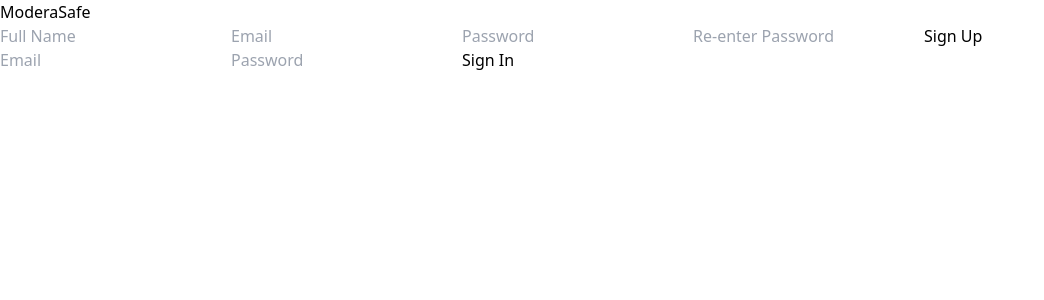
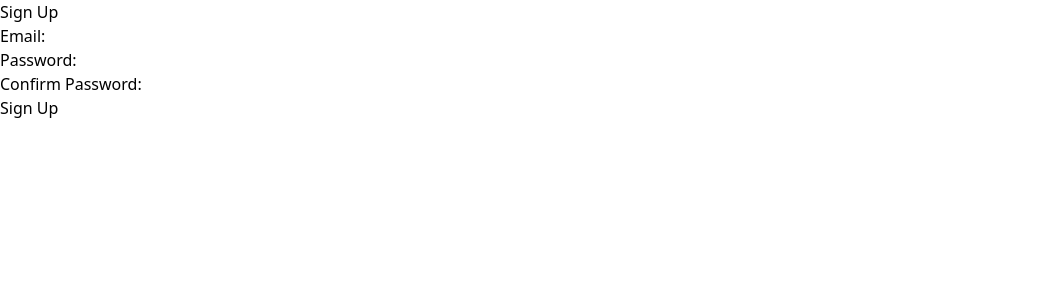
Before and after one commit to abdulaamir9496/ModeraSafe, a React (Vite) app: page /sign-up in a window 1280 px wide. Shown: the top 300 px of the page, without its empty margins (0-1044 px from the left). Built offline with nearby package versions, Linux system fonts and the light colour scheme.

Commit message:
SignUpForm

```diff
--- a/package.json
+++ b/package.json
@@ -10,6 +10,7 @@
     "preview": "vite preview"
   },
   "dependencies": {
+    "prop-types": "^15.8.1",
     "react": "^18.3.1",
     "react-dom": "^18.3.1",
     "react-router-dom": "^7.0.2"
--- a/src/App.jsx
+++ b/src/App.jsx
@@ -1,16 +1,23 @@
-import SignInForm from './components/Auth/SignInForm'
-import SignUpForm from './components/Auth/SignUpForm'
-import './index.css'
+import { BrowserRouter as Router, Route, Routes } from 'react-router-dom';
+import { AuthProvider } from './contexts/AuthContext'; // Import the AuthProvider
+import Home from './pages/Home';
+import SignInPage from './pages/SignInPage';
+import SignUpPage from './pages/SignUpPage';
+import ModerationHub from './pages/ModerationHub';
 
-function App() {
+const App = () => {
+    return (
+        <AuthProvider>
+            <Router>
+                <Routes>
+                    <Route path="/" element={<Home />} />
+                    <Route path="/sign-in" element={<SignInPage />} />
+                    <Route path="/sign-up" element={<SignUpPage />} />
+                    <Route path="/moderation-hub" element={<ModerationHub />} />
+                </Routes>
+            </Router>
+        </AuthProvider>
+    );
+};
 
-  return (
-    <>
-      <h1 className='text-3xl font-bold underline'>ModeraSafe</h1>
-      <SignUpForm />
-      <SignInForm />
-    </>
-  )
-}
-
-export default App
+export default App;
--- a/src/components/Auth/SignInForm.jsx
+++ b/src/components/Auth/SignInForm.jsx
@@ -1,36 +1,49 @@
 import { useState } from 'react';
-import { useHistory } from 'react-router-dom';
-import authService from 'path/to/authService';  // Import authService
+import { useAuth } from '../contexts/AuthContext';
 
 const SignInForm = () => {
+    const { signIn } = useAuth();
     const [email, setEmail] = useState('');
     const [password, setPassword] = useState('');
     const [error, setError] = useState('');
-  const history = useHistory();
 
-  const handleSubmit = async (e) => {
+    const handleSubmit = (e) => {
         e.preventDefault();
-    try {
-      const response = await authService.login({ email, password });
-      if (response.success) {
-        history.push('/moderation');  // Redirect to moderation page
+        // Simulate login logic (replace with your own)
+        if (email === 'user@example.com' && password === 'password123') {
+            signIn({ email });
         } else {
-        setError(response.message || 'Invalid credentials');
-      }
-    } catch (error) {
-      setError('An error occurred');
-      console.log(error);
+            setError('Invalid credentials');
         }
     };
 
     return (
+        <div>
+            <h2>Sign In</h2>
+            {error && <p style={{ color: 'red' }}>{error}</p>}
             <form onSubmit={handleSubmit}>
-      <input type="email" value={email} onChange={(e) => setEmail(e.target.value)} placeholder="Email" required />
-      <input type="password" value={password} onChange={(e) => setPassword(e.target.value)} placeholder="Password" required />
-      {error && <div className="error">{error}</div>}
+                <div>
+                    <label>Email:</label>
+                    <input
+                        type="email"
+                        value={email}
+                        onChange={(e) => setEmail(e.target.value)}
+                        required
+                    />
+                </div>
+                <div>
+                    <label>Password:</label>
+                    <input
+                        type="password"
+                        value={password}
+                        onChange={(e) => setPassword(e.target.value)}
+                        required
+                    />
+                </div>
                 <button type="submit">Sign In</button>
             </form>
+        </div>
     );
 };
 
-export default SignInForm
+export default SignInForm;
--- a/src/components/Auth/SignUpForm.jsx
+++ b/src/components/Auth/SignUpForm.jsx
@@ -1,46 +1,61 @@
 import { useState } from 'react';
-import { useHistory } from 'react-router-dom';
-import authService from 'path/to/authService';  // Import authService
+import { useAuth } from '../../contexts/AuthContext';
 
 const SignUpForm = () => {
-  const [fullName, setFullName] = useState('');
+    const { signUp } = useAuth();
     const [email, setEmail] = useState('');
     const [password, setPassword] = useState('');
     const [confirmPassword, setConfirmPassword] = useState('');
     const [error, setError] = useState('');
-  const history = useHistory();
 
-  const handleSubmit = async (e) => {
+    const handleSubmit = (e) => {
         e.preventDefault();
+        // Basic validation
         if (password !== confirmPassword) {
             setError('Passwords do not match');
             return;
         }
 
-    // Make API call to register user
-    try {
-      const response = await authService.register({ fullName, email, password });
-      if (response.success) {
-        history.push('/moderation');  // Redirect to moderation page
-      } else {
-        setError(response.message || 'An error occurred');
-      }
-    } catch (error) {
-      setError('An error occurred');
-      console.log(error);
-    }
+        // Simulate sign-up logic (replace with your own)
+        signUp({ email, password });
     };
 
     return (
+        <div>
+            <h2>Sign Up</h2>
+            {error && <p style={{ color: 'red' }}>{error}</p>}
             <form onSubmit={handleSubmit}>
-      <input type="text" value={fullName} onChange={(e) => setFullName(e.target.value)} placeholder="Full Name" required />
-      <input type="email" value={email} onChange={(e) => setEmail(e.target.value)} placeholder="Email" required />
-      <input type="password" value={password} onChange={(e) => setPassword(e.target.value)} placeholder="Password" required />
-      <input type="password" value={confirmPassword} onChange={(e) => setConfirmPassword(e.target.value)} placeholder="Re-enter Password" required />
-      {error && <div className="error">{error}</div>}
+                <div>
+                    <label>Email:</label>
+                    <input
+                        type="email"
+                        value={email}
+                        onChange={(e) => setEmail(e.target.value)}
+                        required
+                    />
+                </div>
+                <div>
+                    <label>Password:</label>
+                    <input
+                        type="password"
+                        value={password}
+                        onChange={(e) => setPassword(e.target.value)}
+                        required
+                    />
+                </div>
+                <div>
+                    <label>Confirm Password:</label>
+                    <input
+                        type="password"
+                        value={confirmPassword}
+                        onChange={(e) => setConfirmPassword(e.target.value)}
+                        required
+                    />
+                </div>
                 <button type="submit">Sign Up</button>
             </form>
+        </div>
     );
 };
 
-export default SignUpForm
+export default SignUpForm;
--- /dev/null
+++ b/src/contexts/AuthContext.jsx
@@ -0,0 +1,44 @@
+import { createContext, useContext, useState } from 'react';
+import PropTypes from 'prop-types';
+
+
+// Create Context
+export const AuthContext = createContext();
+
+// Create a custom hook to use AuthContext
+export const useAuth = () => {
+    return useContext(AuthContext);
+};
+
+// AuthProvider component to wrap around the app
+export const AuthProvider = ({ children }) => {
+    const [user, setUser] = useState(null);
+
+    // SignIn function to authenticate the user
+    const signIn = (userData) => {
+        setUser(userData);
+        console.log('User signed in:', userData);
+    };
+
+    // SignUp function to register a user
+    const signUp = (userData) => {
+        setUser(userData);
+        console.log('User signed up:', userData);
+    };
+
+    // SignOut function to log out the user
+    const signOut = () => {
+        setUser(null);
+        console.log('User signed out');
+    };
+
+    return (
+        <AuthContext.Provider value={{ user, signIn, signUp, signOut }}>
+            {children}
+        </AuthContext.Provider>
+    );
+};
+
+AuthProvider.propTypes = {
+    children: PropTypes.node.isRequired,
+}
--- a/src/pages/Home.jsx
+++ b/src/pages/Home.jsx
@@ -0,0 +1,21 @@
+import { Link } from 'react-router-dom';
+
+const Home = () => {
+    return (
+        <div>
+            <h1>Home Page</h1>
+            <nav>
+                <ul>
+                    <li>
+                        <Link to="/sign-in">Sign In</Link>
+                    </li>
+                    <li>
+                        <Link to="/sign-up">Sign Up</Link>
+                    </li>
+                </ul>
+            </nav>
+        </div>
+    );
+};
+
+export default Home;
--- a/src/pages/ModerationHub.jsx
+++ b/src/pages/ModerationHub.jsx
@@ -1,37 +1,11 @@
-import { useState, useEffect } from 'react';
-import { getContentList } from '../services/contentService';
-import ReviewCard from '../components/Review/ReviewCard';
 
 const ModerationHub = () => {
-  const [contentList, setContentList] = useState([]);
-  const [loading, setLoading] = useState(true);
+    return (
+        <div>
+            <h1>Moderation Hub</h1>
+            <p>This is a secure page for authorized users.</p>
+        </div>
+    );
+};
 
-  useEffect(() => {
-    async function fetchContent() {
-      try {
-        const response = await getContentList();
-        setContentList(response.data);
-      } catch (error) {
-        console.error('Failed to fetch content:', error);
-      } finally {
-        setLoading(false);
-      }
-    }
-
-    fetchContent();
-  }, []);
-
-  return (
-    <div className="moderation-hub">
-      {loading ? (
-        <div>Loading...</div>
-      ) : (
-        <div className="content-list">
-          {contentList.map((content) => (
-            <ReviewCard key={content.id} content={content} />
-          ))}
-        </div>
-      )}
-    </div>
-  );
-};
+export default ModerationHub;
--- a/src/pages/SignInPage.jsx
+++ b/src/pages/SignInPage.jsx
@@ -0,0 +1,21 @@
+import SignInForm from '../components/Auth/SignInForm';
+import { useAuth } from '../contexts/AuthContext'
+
+const SignInPage = () => {
+    const { user, signOut } = useAuth();
+
+    return (
+        <div>
+            {!user ? (
+                <SignInForm />
+            ) : (
+                <div>
+                    <h2>Welcome, {user.email}</h2>
+                    <button onClick={signOut}>Sign Out</button>
+                </div>
+            )}
+        </div>
+    );
+};
+
+export default SignInPage;
--- a/src/pages/SignUpPage.jsx
+++ b/src/pages/SignUpPage.jsx
@@ -0,0 +1,21 @@
+import SignUpForm from '../components/Auth/SignUpForm';
+import { useAuth } from '../contexts/AuthContext';
+
+const SignUpPage = () => {
+    const { user, signOut } = useAuth();
+
+    return (
+        <div>
+            {!user ? (
+                <SignUpForm />
+            ) : (
+                <div>
+                    <h2>Welcome, {user.email}</h2>
+                    <button onClick={signOut}>Sign Out</button>
+                </div>
+            )}
+        </div>
+    );
+};
+
+export default SignUpPage;
```
Also changed, not shown: 1 other file (tests, documents, lock files or other folders). Lines whose indentation alone changed are shown as unchanged.
